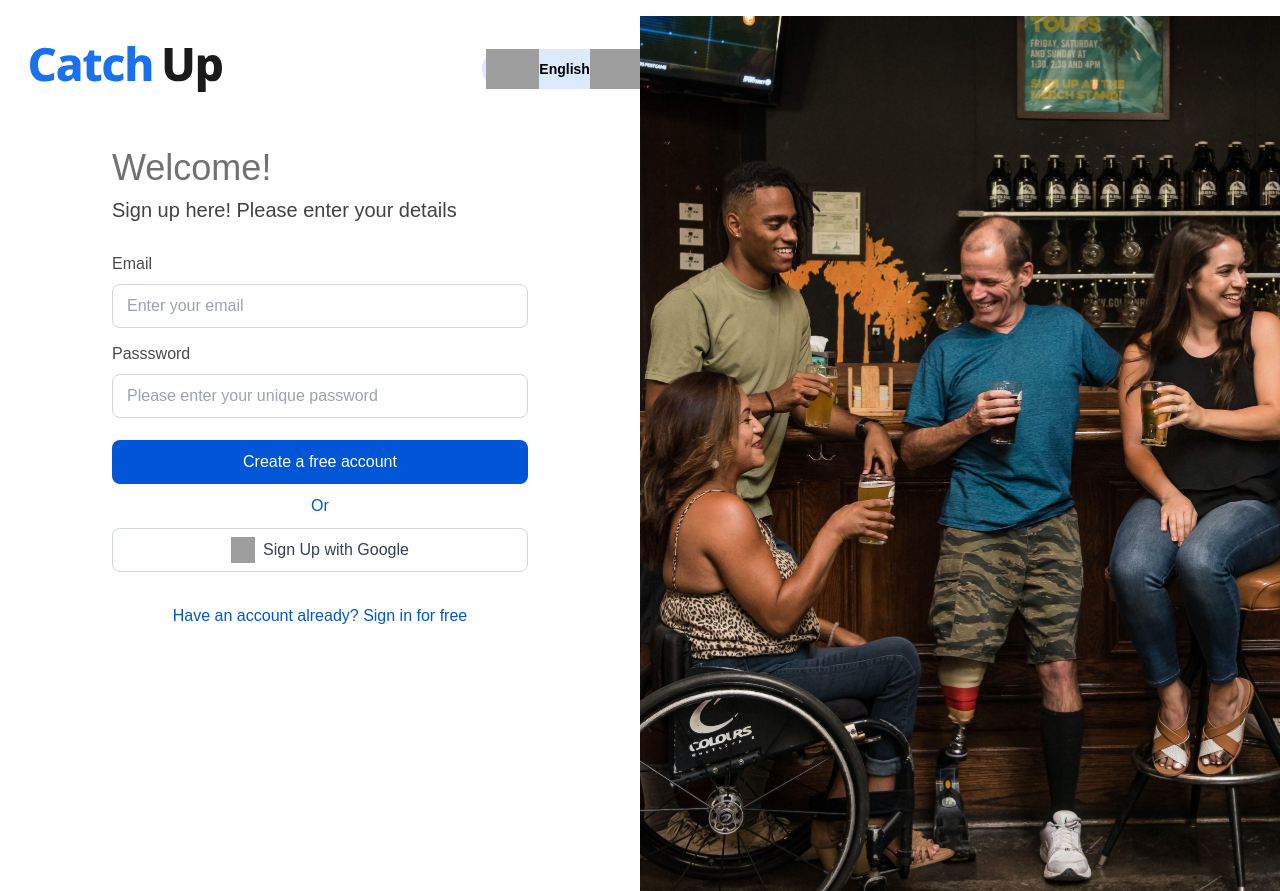
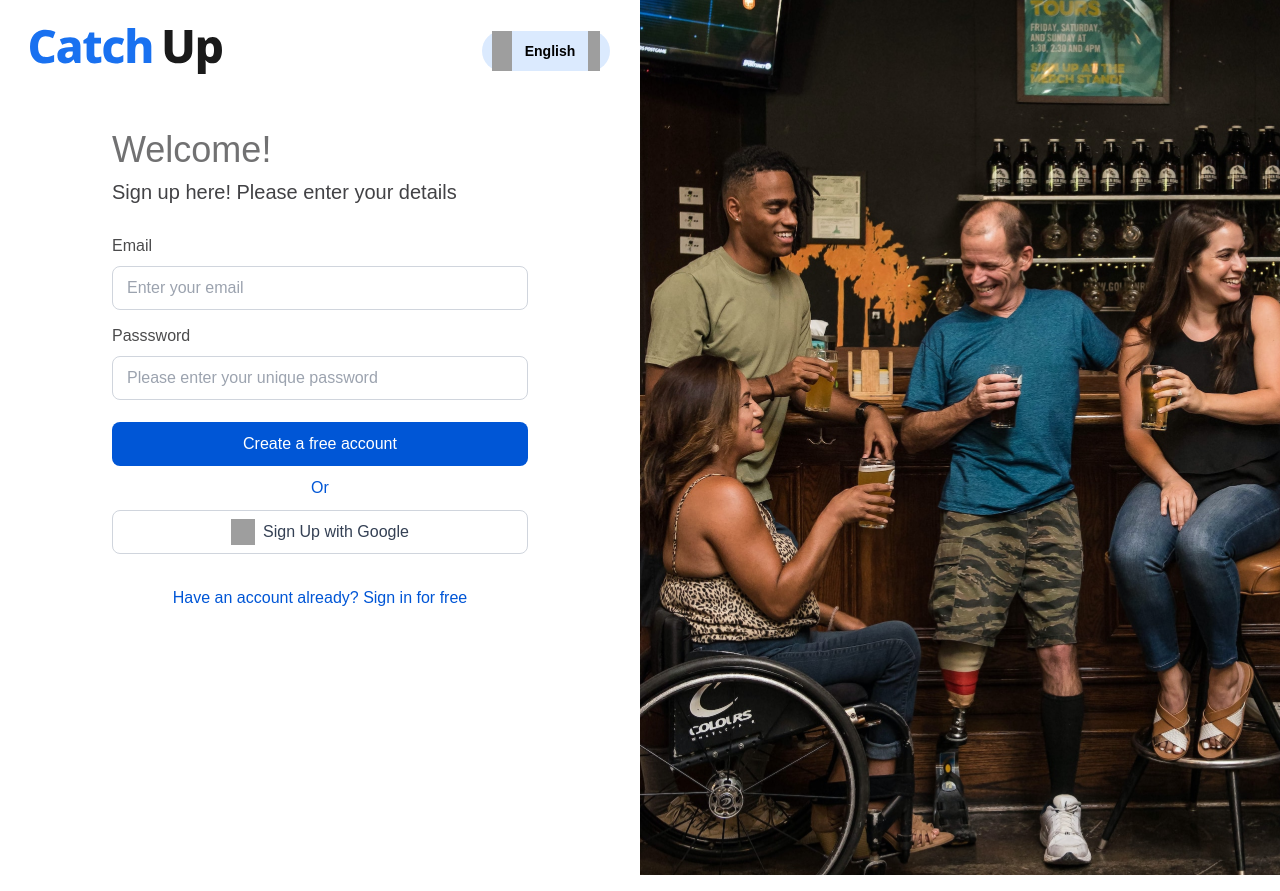
Before and after one commit to workshopapps/dinnerwithfriends.web, a React (Create React App) app: page /sign_up in a window 1280 px wide. Built offline with nearby package versions, Linux system fonts and the light colour scheme; grey boxes are pictures that could not be loaded; a web font is replaced by a local one.

Commit message:
FRO-8-authentication:fixed issue with styling

```diff
--- a/src/pages/signUp/index.jsx
+++ b/src/pages/signUp/index.jsx
@@ -14,14 +14,14 @@ const SignUp = () => {
   }
 
   return (
-    <div className='w-full mx-auto mt-4 tablet:flex tablet:justify-center'>
+    <div className='w-full mx-auto tablet:flex tablet:justify-center'>
       <div className='w-full h-full bg-white tablet:w-6/12 tablet:p-3.5 mx-auto '>
-        <header className=' w-full flex justify-between items-center px-4 tablet:mt-4'>
+        <header className=' w-full flex justify-between items-center px-4 mt-3.5'>
           <img className='w-32 tablet:w-48' src={catchup} alt="logo of app" />
           <div className='px-1 rounded-[20px] w-24 tablet:w-32 tablet:h-10 h-[32px]  bg-blue-100 flex justify-around items-center'>
-            <img src={nigeria} alt="nigerian flag" />
+            <img className='w-5' src={nigeria} alt="nigerian flag" />
             <strong className='text-xs tablet:text-sm'>English</strong>
-            <img src={chevron} alt="dropdown " />
+            <img className='w-[12px]' src={chevron} alt="dropdown " />
 
           </div>
         </header>
```
